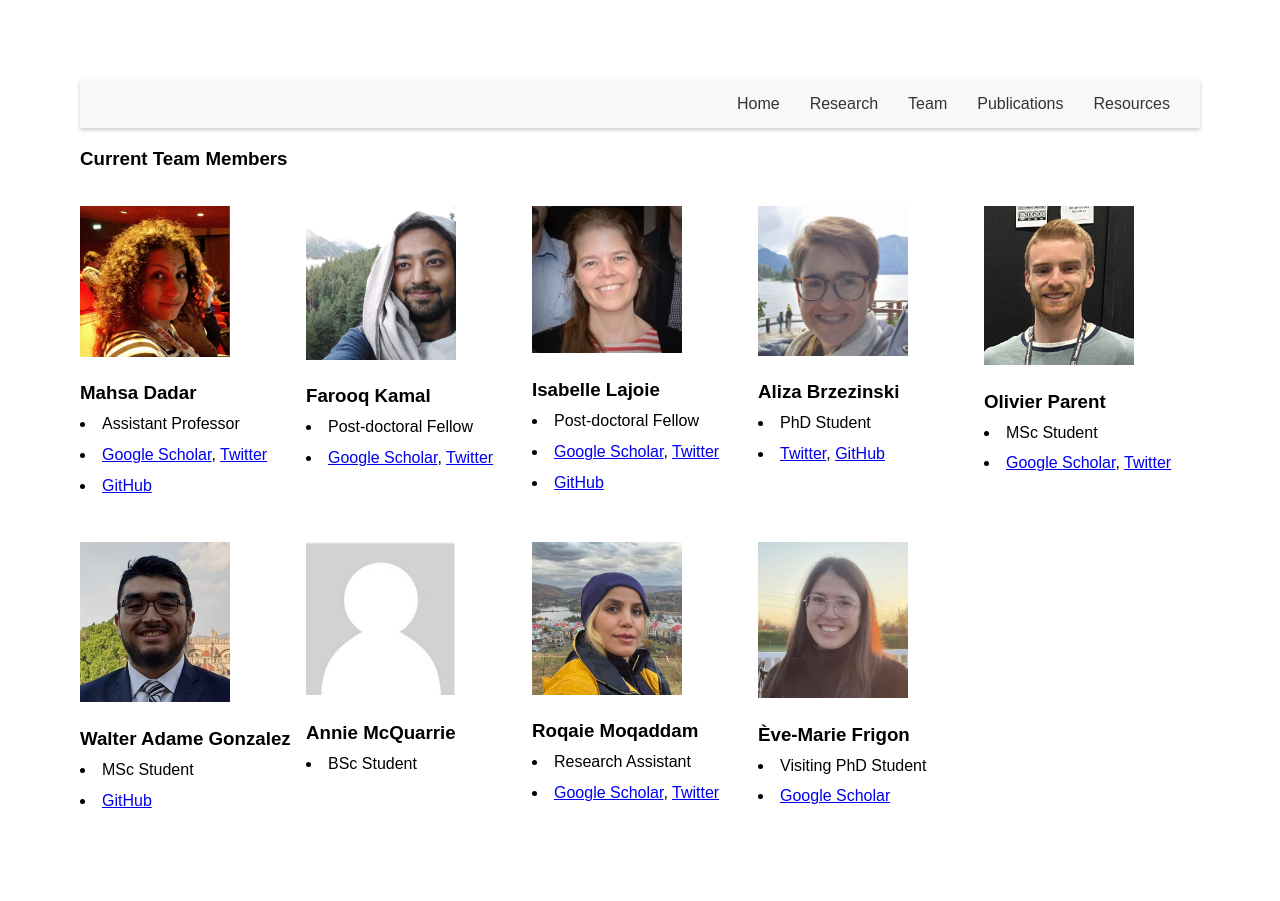
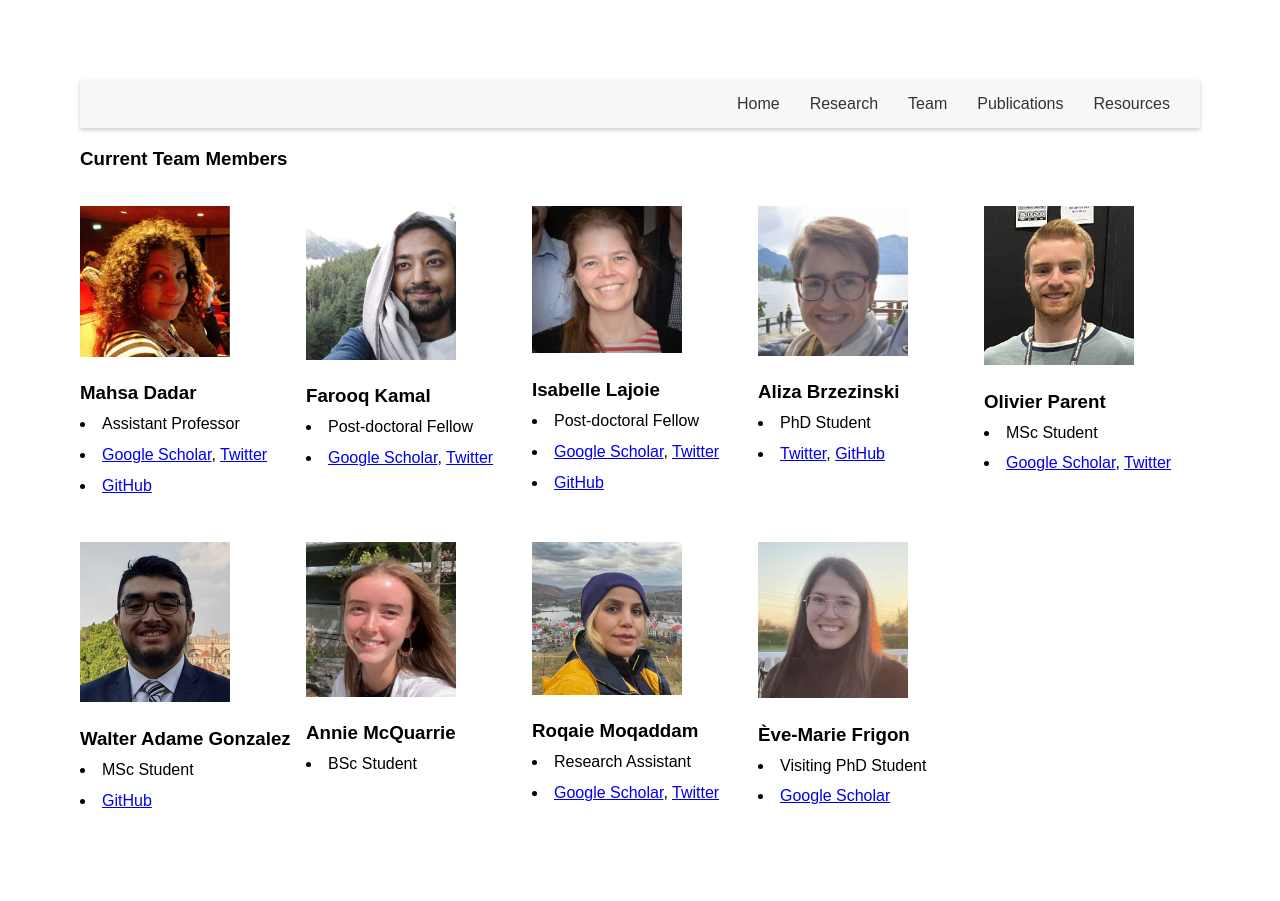
Before and after one commit to VANDAlab/VANDAlab.github.io, a Jekyll site: the page team.html, which Jekyll copies as it is, in a window 1280 px wide. Built offline with Jekyll 4.4.1, drawn with Linux system fonts in a browser that asks for light colours.

Commit message:
Update team.html

```diff
--- a/team.html
+++ b/team.html
@@ -69,7 +69,7 @@
 </div>
 
     <div class="person">
-      <img src="team/empty.png" alt="empty">
+      <img src="team/annie.jpg" alt="empty">
     <h3>Annie McQuarrie</h3>
     <li>BSc Student</li>
 </div>
```
